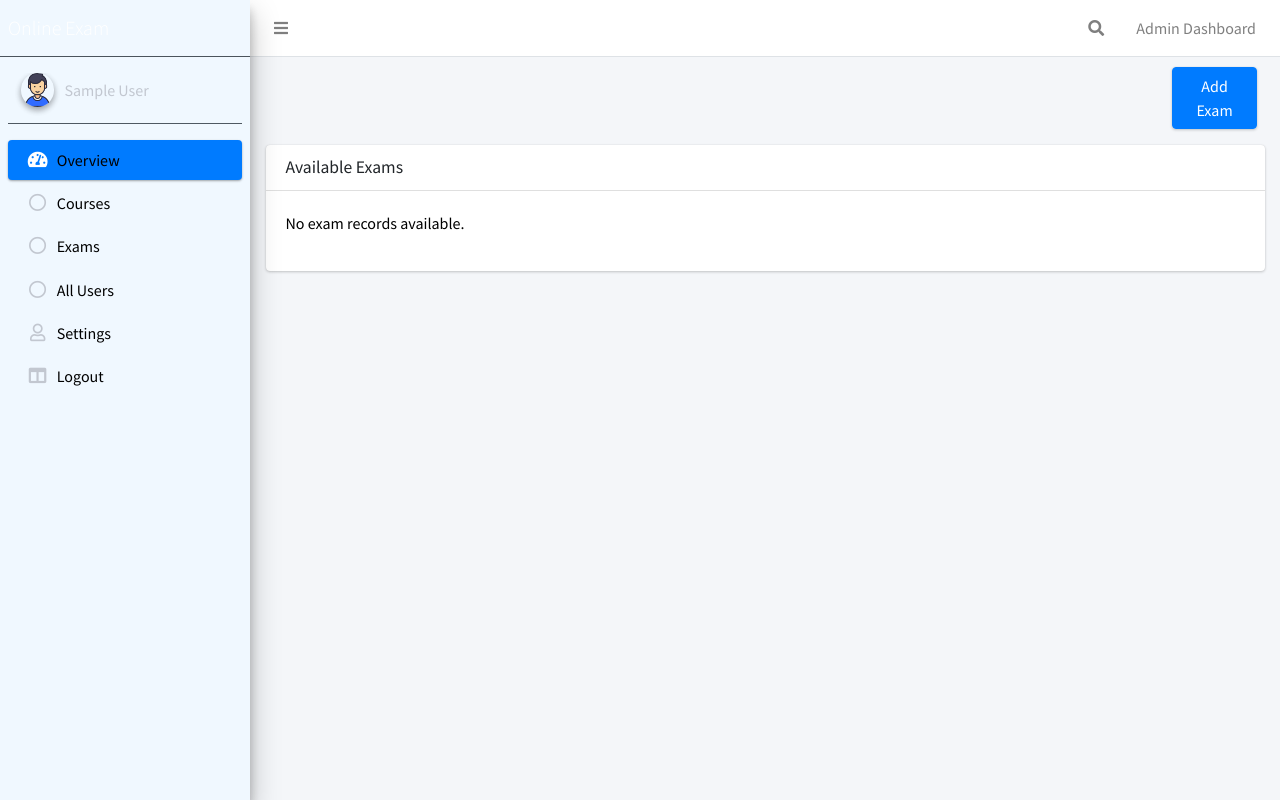
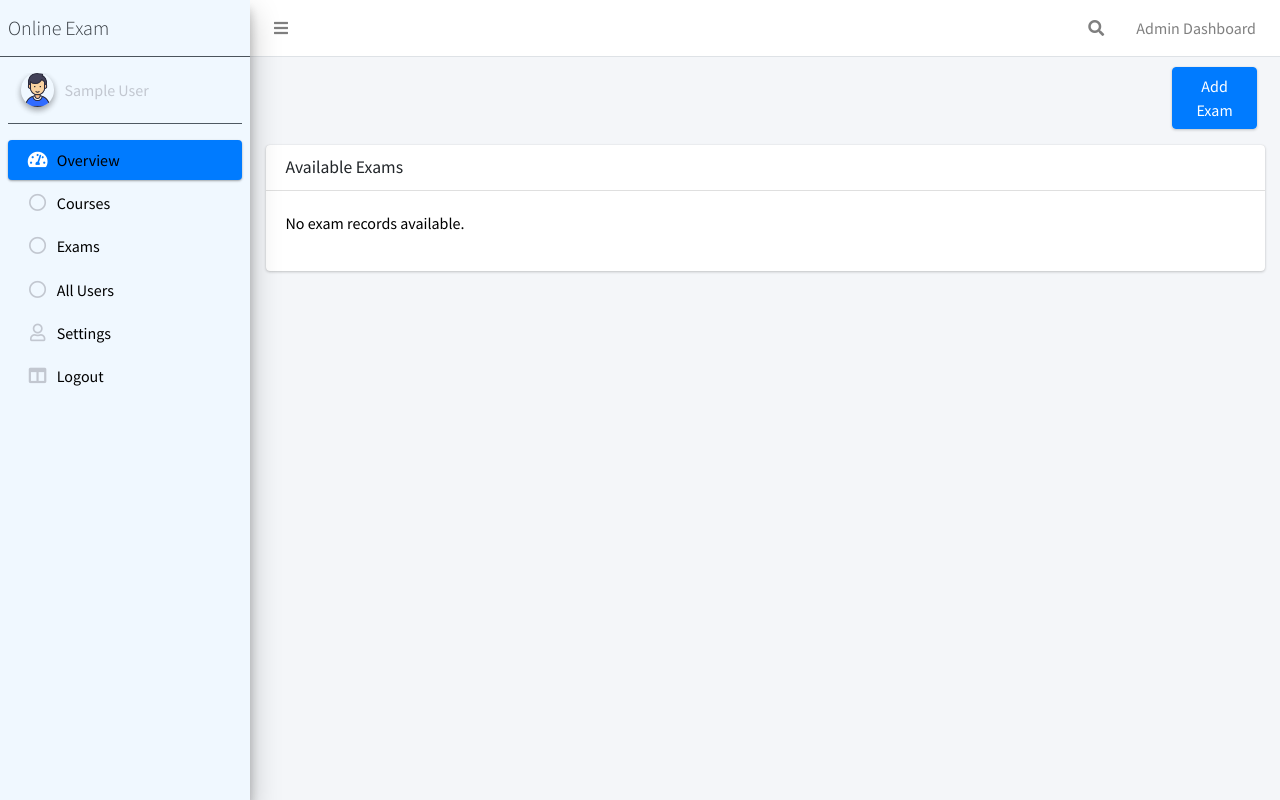
Before and after one commit to Dennismwangi-k/onlineexam, a Django app: page /customadmin/exam_list/ in a window 1280 px wide; the page is wider, and only the part inside the window is pictured. Run offline with Django 5.2, Linux system fonts and the light colour scheme; the visitor is signed in with stand-in values (Sample User, id 1); data that the repository does not hold is empty; some libraries are stand-ins or nearby versions.

Commit message:
#15: online exam title

```diff
--- a/exam/templates/customadmin/base.html
+++ b/exam/templates/customadmin/base.html
@@ -50,7 +50,7 @@
     <!-- Brand Logo -->
     <a href="{% url 'admin_dashboard' %}" class="brand-link">
   <link rel="stylesheet" href="{% static 'plugins/sweetalert2-theme-bootstrap-4/bootstrap-4.min.css' %}">
-      <span class="brand-text font-weight-light">Online Exam</span>
+      <span class="brand-text font-weight-light text-dark">Online Exam</span>
     </a>
 
     <!-- Sidebar -->
```
